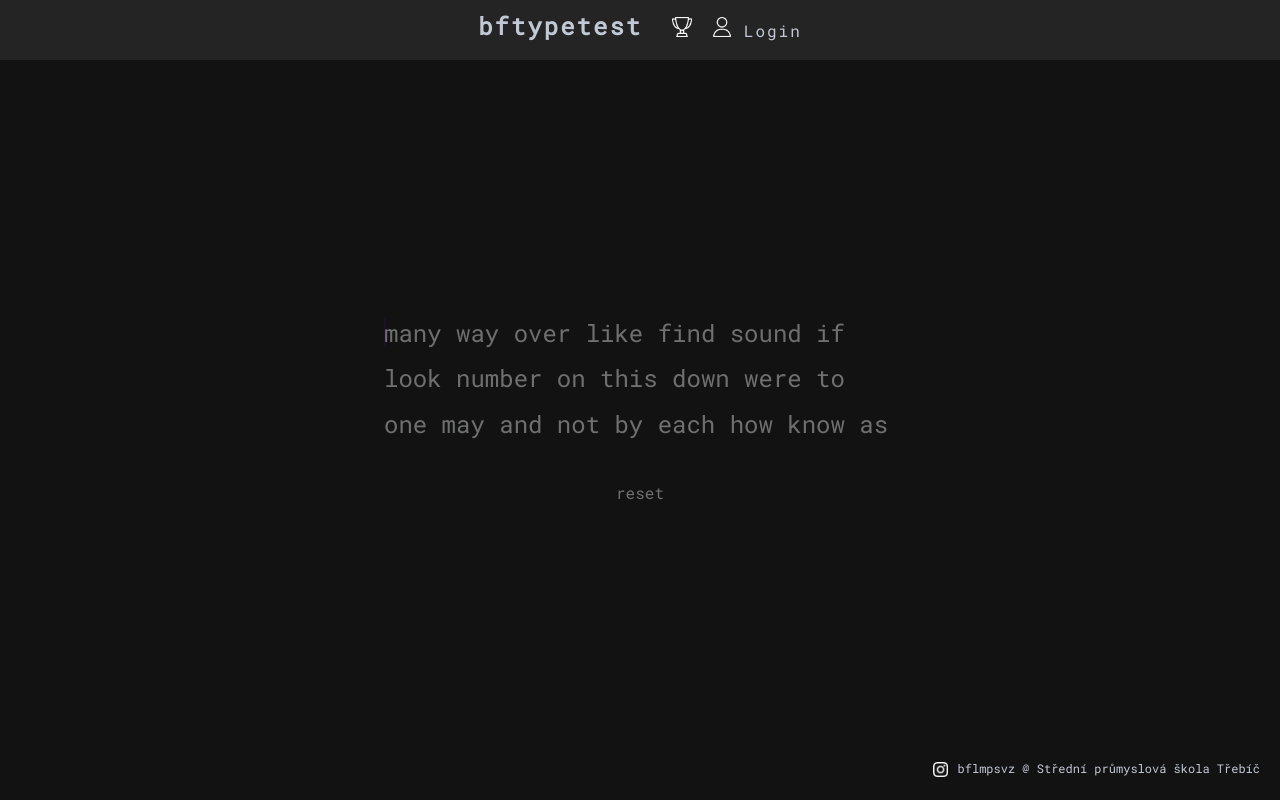
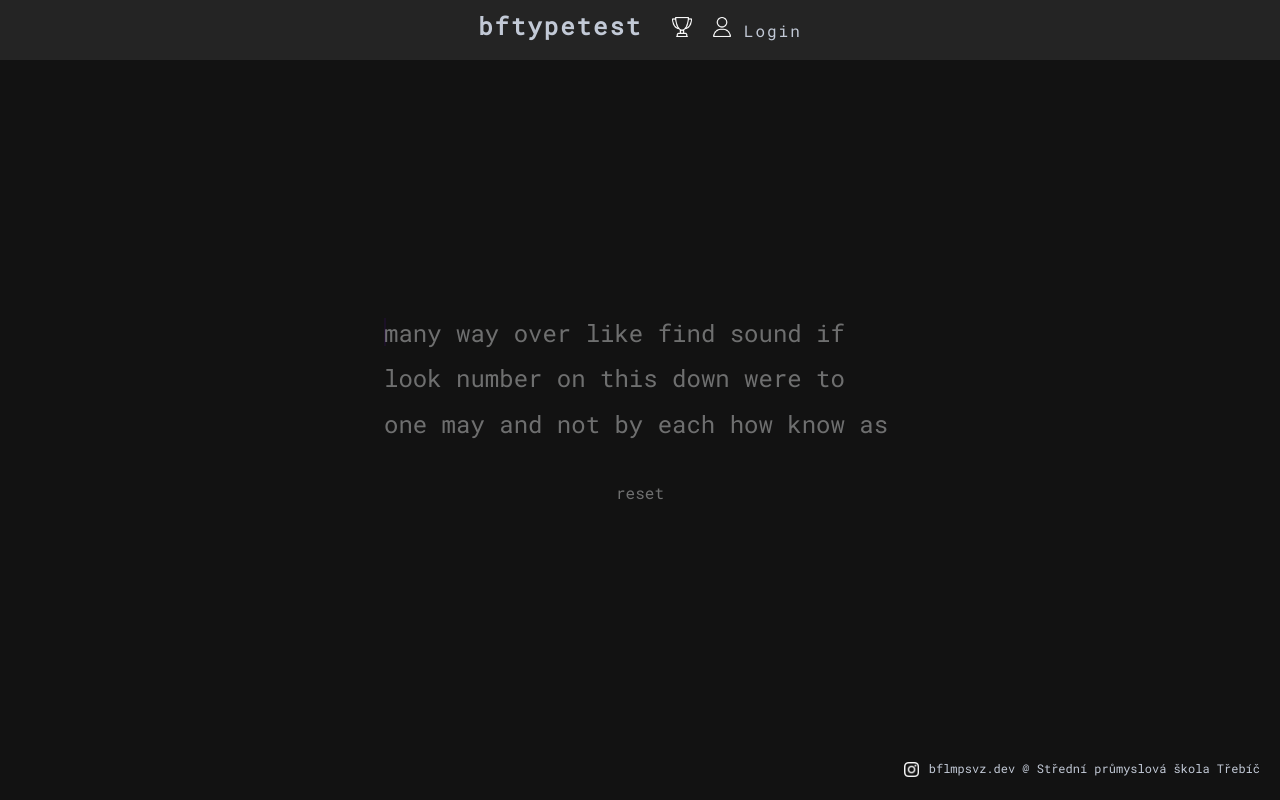
Before and after one commit to janfukal/bftypetest, a SvelteKit app: page / in a window 1280 px wide. Built offline with nearby package versions, Linux system fonts and the light colour scheme; no server answers.

Commit message:
Update +layout.svelte

```diff
--- a/src/routes/+layout.svelte
+++ b/src/routes/+layout.svelte
@@ -71,7 +71,7 @@
   <footer>
     <ul>
       <li><a href="https://www.instagram.com/bflmpsvz.dev/" target="_blank"> <img src={igIcon} alt="Instagram Icon" /> </a></li>
-      <li>bflmpsvz @ Střední průmyslová škola Třebíč</li>
+      <li>bflmpsvz.dev @ Střední průmyslová škola Třebíč</li>
     </ul>
   </footer>
 
```
